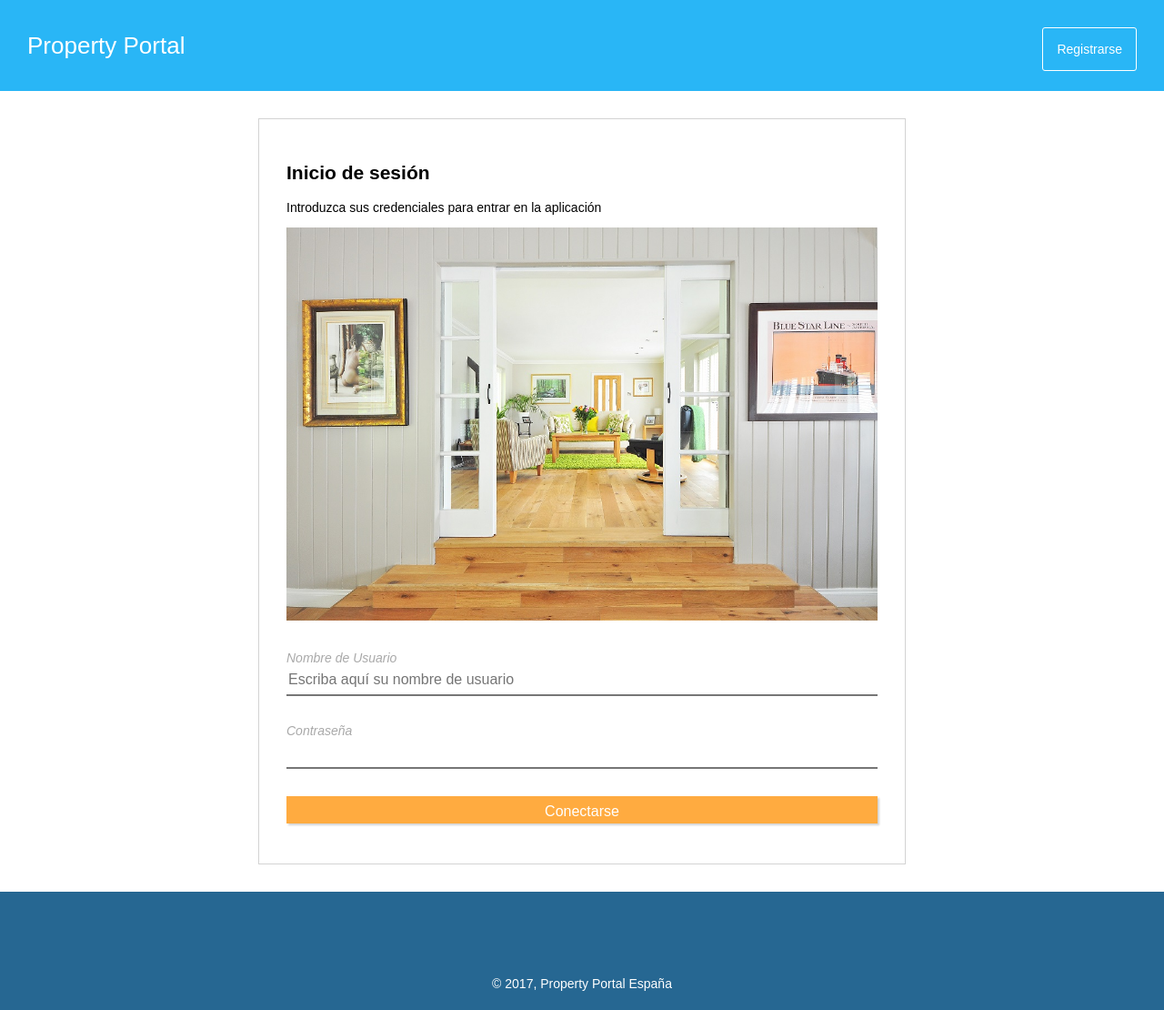
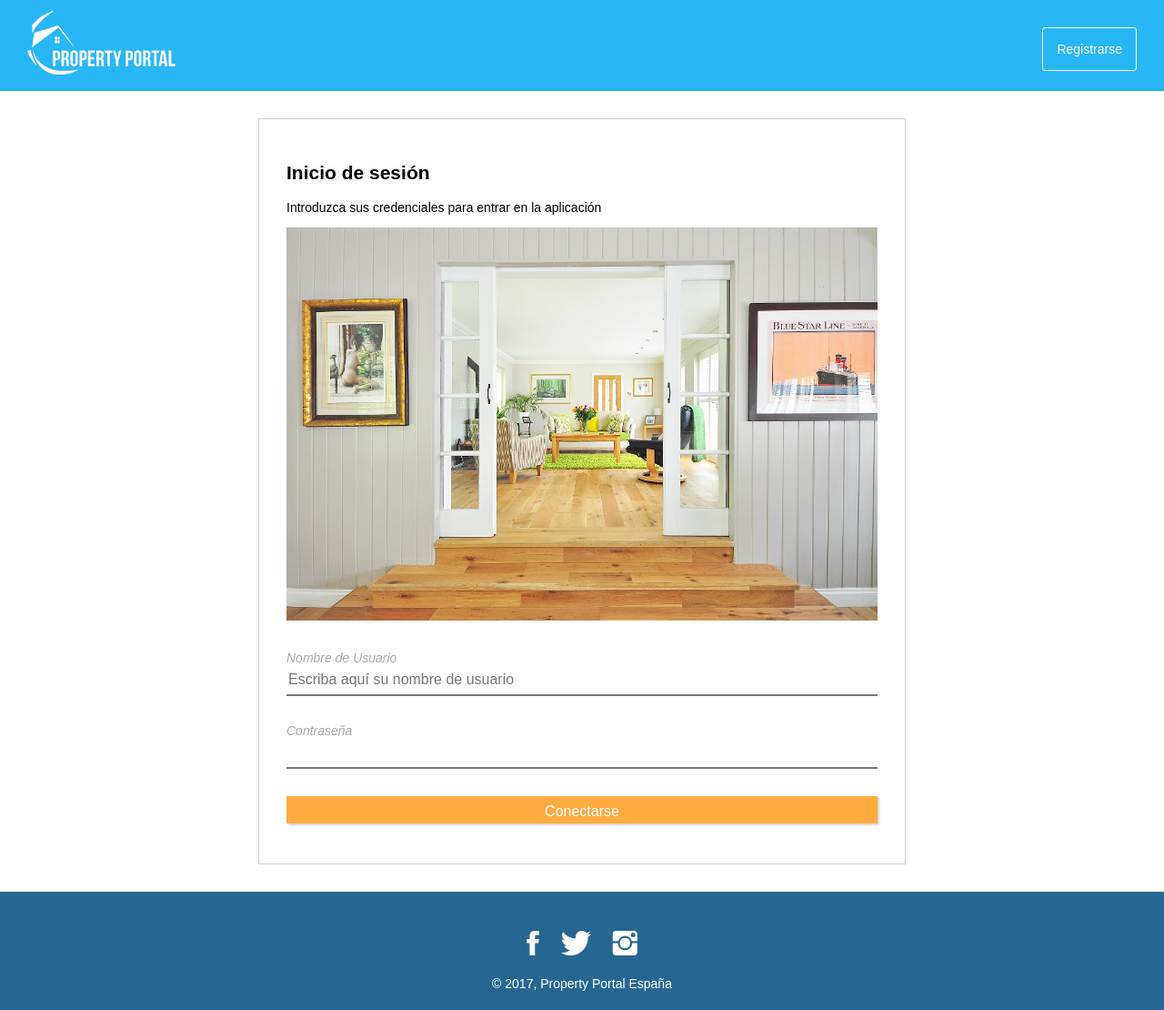
Before and after one commit to denissegomez/gru5web, a website: page src/login/login.html in a window 1280 px wide. Shown: the whole page at 91% size. Drawn offline with nearby package versions, Linux system fonts and the light colour scheme.

Commit message:
Headers updated

```diff
--- a/src/login/login.html
+++ b/src/login/login.html
@@ -5,13 +5,17 @@
         <title>gru5web</title>
         <link rel="stylesheet" href="../styles.css">
         <link rel="stylesheet" href="login.css">
-
+        <link rel="stylesheet" href="http://code.ionicframework.com/ionicons/2.0.1/css/ionicons.min.css">
     </head>
     <body>
 
          <!-- Header -->
         <div class="header">
-            <div>Property Portal</div>
+            <div class="logo">
+                <a href="../index.html">
+                    <img src="../images/property-portal-logo.png" alt="Property Portal"/>
+                </a>
+            </div>
             <div>
                 <a class="link-button" href="../register/register.html">Registrarse</a>
             </div>
```
Also changed, not shown: src/map/map.html (+5 -1 lines), src/properties/properties.html (+5 -1 lines), src/property-details/property-details.html (+5 -1 lines), src/register/register.html (+5 -1 lines).
